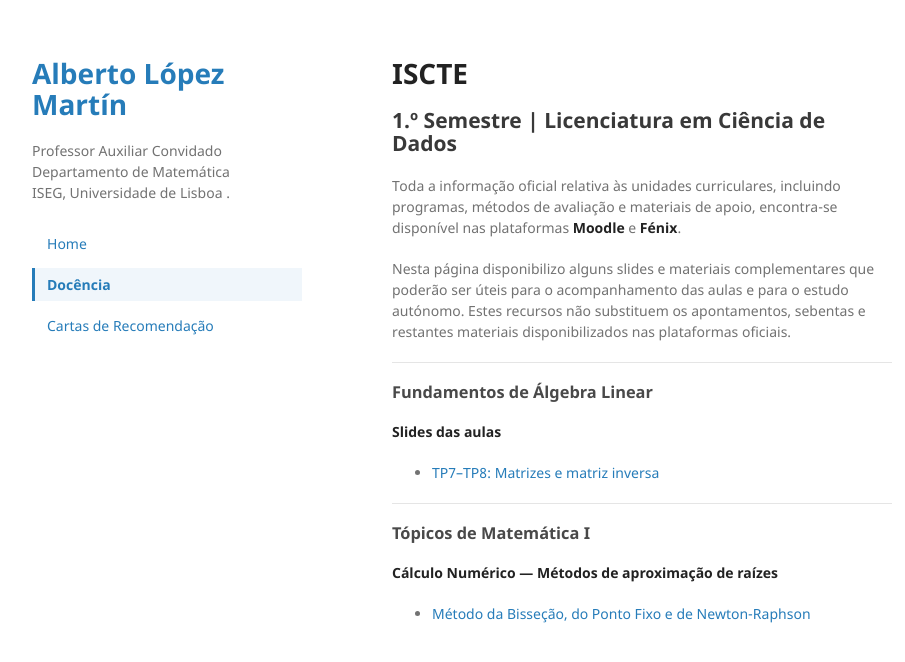
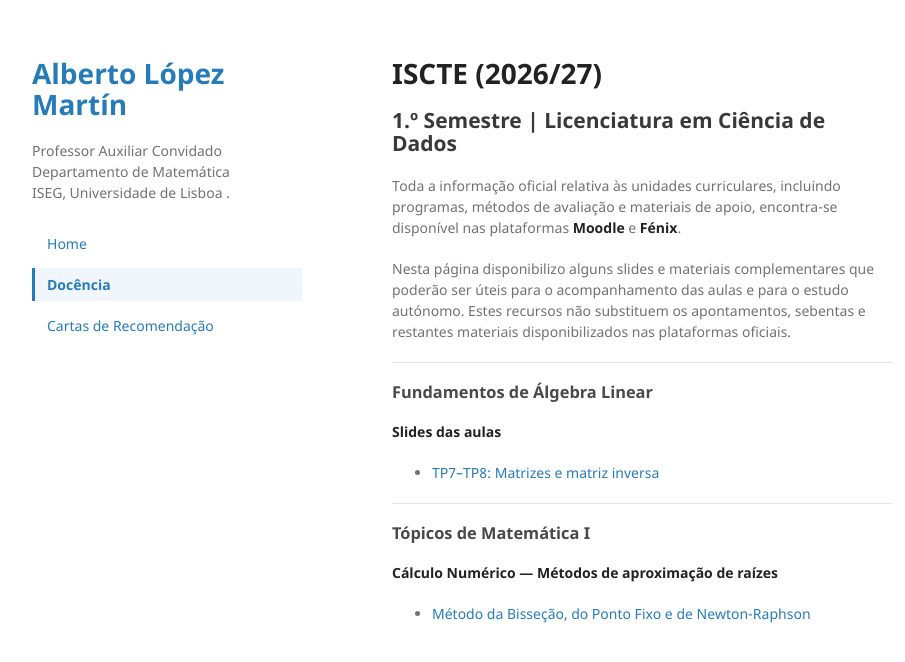
Before and after one commit to alopzmartin/alopzmartin.github.io, a Jekyll site: the page built from teaching/index.md, in a window 1280 px wide. Shown: the top 662 px of the page, without its empty margins (178-1083 px from the left). Built offline with Jekyll 4.4.1, drawn with Linux system fonts in a browser that asks for light colours.

Commit message:
Update index.md

```diff
--- a/teaching/index.md
+++ b/teaching/index.md
@@ -4,7 +4,7 @@ title: Docência
 permalink: /teaching/
 ---
 
-# ISCTE
+# ISCTE (2026/27)
 
 ## 1.º Semestre | Licenciatura em Ciência de Dados
 
```
